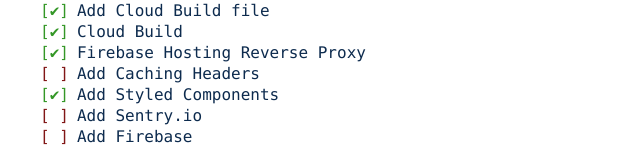
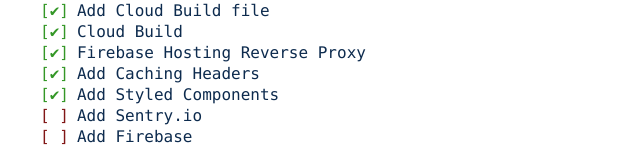
Before and after one commit to NWylynko/high-bandwidth, a Next.js app: page / in a window 1280 px wide. Shown: the part 196-344 px from the top of the page, without its empty margins (0-640 px from the left). Built offline with nearby package versions, Linux system fonts and the light colour scheme.

Commit message:
Added Caching

```diff
--- a/pages/index.tsx
+++ b/pages/index.tsx
@@ -13,7 +13,7 @@
         <Item done={true}>Add Cloud Build file</Item>
         <Item done={true}>Cloud Build</Item>
         <Item done={true}>Firebase Hosting Reverse Proxy</Item>
-        <Item done={false}>Add Caching Headers</Item>
+        <Item done={true}>Add Caching Headers</Item>
         <Item done={true}>Add Styled Components</Item>
         <Item done={false}>Add Sentry.io</Item>
         <Item done={false}>Add Firebase</Item>
```
Also changed, not shown: pages/_middleware.ts (added, +16 -0 lines).
